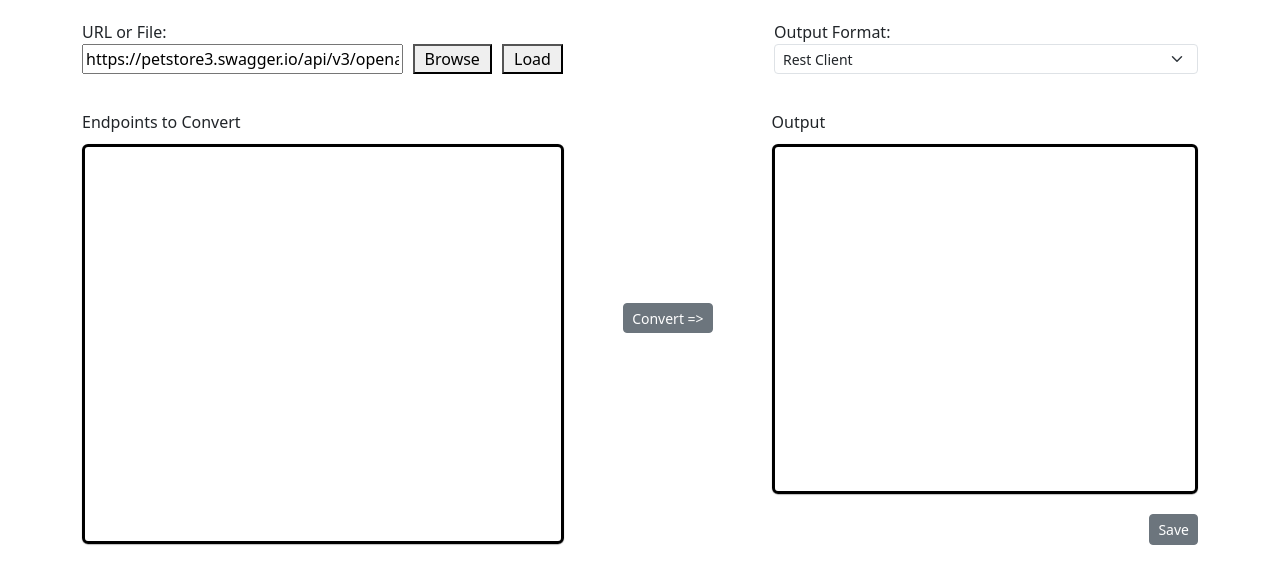
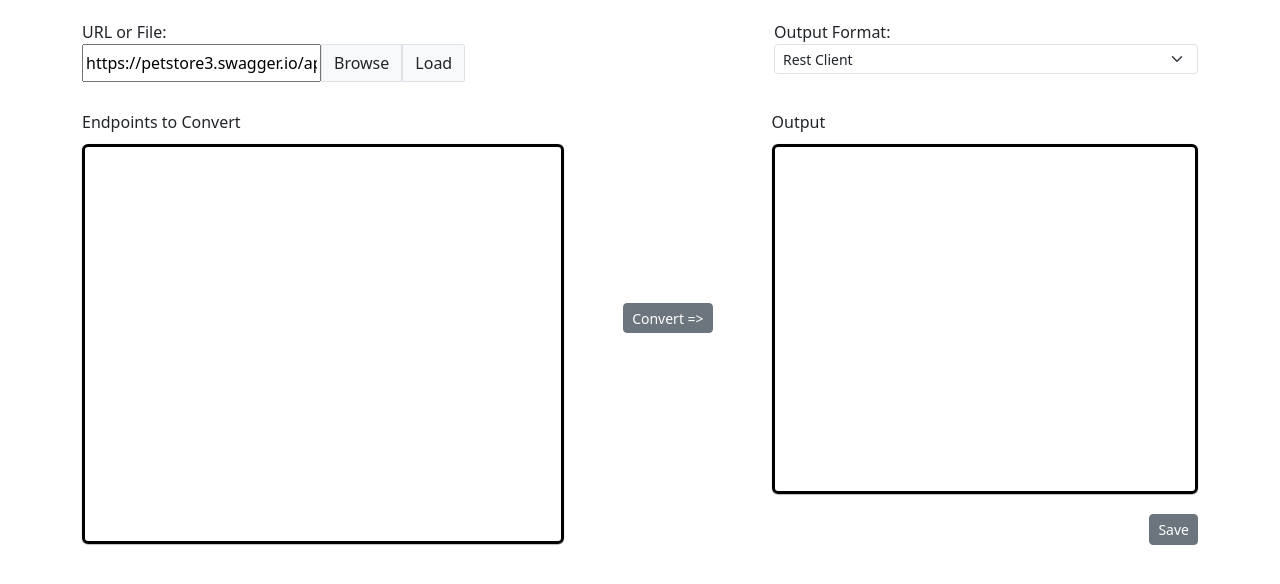
Before and after one commit to pngan/RestAssured, a React (Create React App) app: page / in a window 1280 px wide. Shown: the top 584 px of the page. Built offline with nearby package versions, Linux system fonts and the light colour scheme.

Commit message:
Adding bootstrap. still having issue with source input width

```diff
--- a/src/Components/SourceInputSelection.js
+++ b/src/Components/SourceInputSelection.js
@@ -4,24 +4,23 @@ import styled from 'styled-components';
 import { InputWrapper, Label } from '../styles/sharedStyles'
 
 const LoadButton = styled.button`
-  margin-left: 10px;
-  flex-grow: 1;
+  border-radius: 0 2px 2px 0 ;
 `
 const BrowseButton = styled.button`
-  margin-left: 10px;
-  flex-grow: 1;
+  border-radius: 0;
 `
 const FileInput = styled.input`
   display: none;
 `
 const SourceInput = styled.input`
-  flex-grow:10;
+  flex-basis: 50px;
 `
 
 const InputButtonWrapper = styled.div`
   display: flex;
   text-align: left;
   width: 100%;
+  box-sizing: border-box;
 `
 
 const SourceInputSelection = (props) => {
@@ -55,10 +54,10 @@ const SourceInputSelection = (props) => {
     <InputWrapper>
       <Label>URL or File:</Label>
       <InputButtonWrapper>
-        <SourceInput type='text' onChange={updateSourceValue} value={fileOrUrl} />
+        <SourceInput className='form-form-control-sm' type='text' onChange={updateSourceValue} value={fileOrUrl} />
         <FileInput onChange={fileInputSelection} type={'file'} ref={inputElement} />
-        <BrowseButton onClick={fileUploadSelect}>Browse</BrowseButton>
-        <LoadButton type="button" onClick={loadOpenApiContent}>Load</LoadButton>
+        <BrowseButton className="input-group-text btn-outline-secondary btn-sm" onClick={fileUploadSelect}>Browse</BrowseButton>
+        <LoadButton className="input-group-text btn-outline-secondary btn-sm" type="button" onClick={loadOpenApiContent}>Load</LoadButton>
       </InputButtonWrapper>
     </InputWrapper>
   );
```
